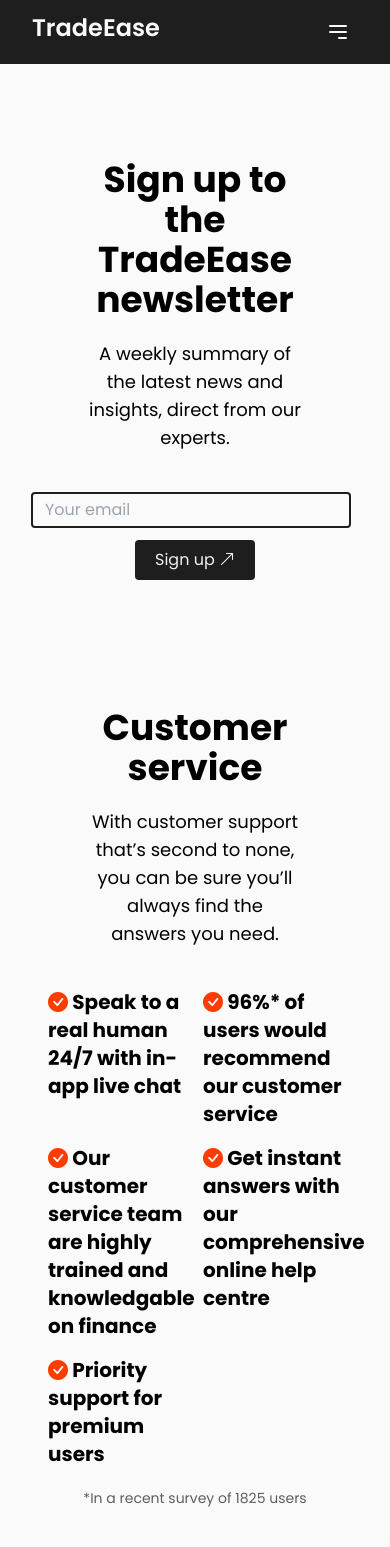
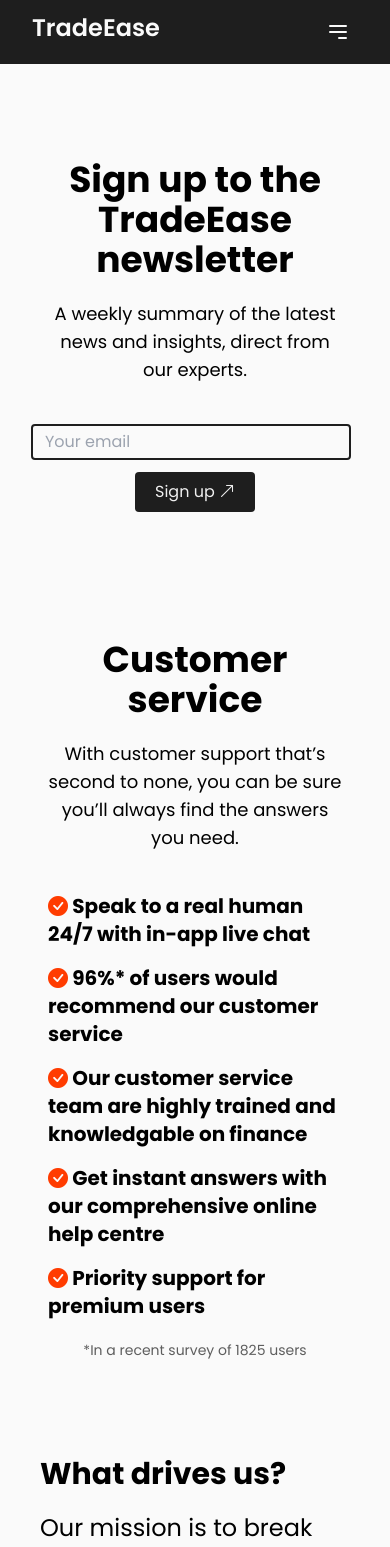
Before and after one commit to ben-oldham1/fintech-site, a Next.js app: page /company in a window 390 px wide. Shown: the top 1547 px of the page. Built offline with nearby package versions, Linux system fonts and the light colour scheme; no server answers.

Commit message:
Improve responsiveness

```diff
--- a/src/app/company/page.js
+++ b/src/app/company/page.js
@@ -30,7 +30,7 @@
                     subtext="With customer support that’s second to none, you can be sure you’ll always find the answers you need."
                 />
 
-                <div className="grid grid-cols-2 gap-4">
+                <div className="grid grid-cols-1 md:grid-cols-2 gap-4">
                     <FadeIn delay={0.4}>
                         <BulletPoint text="Speak to a real human 24/7 with in-app live chat" />
                     </FadeIn>
--- a/src/app/learn/article/page.js
+++ b/src/app/learn/article/page.js
@@ -12,8 +12,8 @@
 
     return (
         <>
-            <div className="flex flex-row m-12 mx-16 lg:mx-32">
-                <div className="basis-3/5">
+            <div className="flex flex-row my-8 mx-6 sm:my-12 sm:mx-16 lg:mx-32">
+                <div className="md:basis-3/5">
                     <header className='mb-5'>
                         <div className='mb-5'>
                             <span className="border-2 border-dark text-dark py-1 px-3 rounded-full text-sm font-bold">Example Article</span>
@@ -36,7 +36,7 @@
                             </figcaption>
                         </figure>
 
-                        <p className='mb-2 font-semibold text-lg'>
+                        <p className='mb-2 font-semibold md:text-lg'>
                             In recent years, the term &quot; blockchain&quot; has become synonymous with the world of cryptocurrencies, especially with the rise of Bitcoin and other digital assets.While the concept may seem complex at first glance, understanding blockchain is essential for anyone looking to delve into the fascinating realm of cryptocurrencies.In this beginner&apos;s guide, we will demystify blockchain technology and explore its role in the world of digital currencies.
                         </p>
 
@@ -90,7 +90,7 @@
 
                 </div>
 
-                <div className="basis-2/5 px-10">
+                <div className="md:basis-2/5 hidden md:block px-10">
                     <aside>
 
                         <div>
--- a/src/components/SectionHeader.js
+++ b/src/components/SectionHeader.js
@@ -2,7 +2,7 @@
 
 const SectionHeader = (props) => {
     return (
-        <div className='text-center mb-10 px-10'>
+        <div className='text-center mb-10 md:px-10'>
             <h1 className='text-4xl font-bold mb-5'>
                 {props.header}
             </h1>
```
